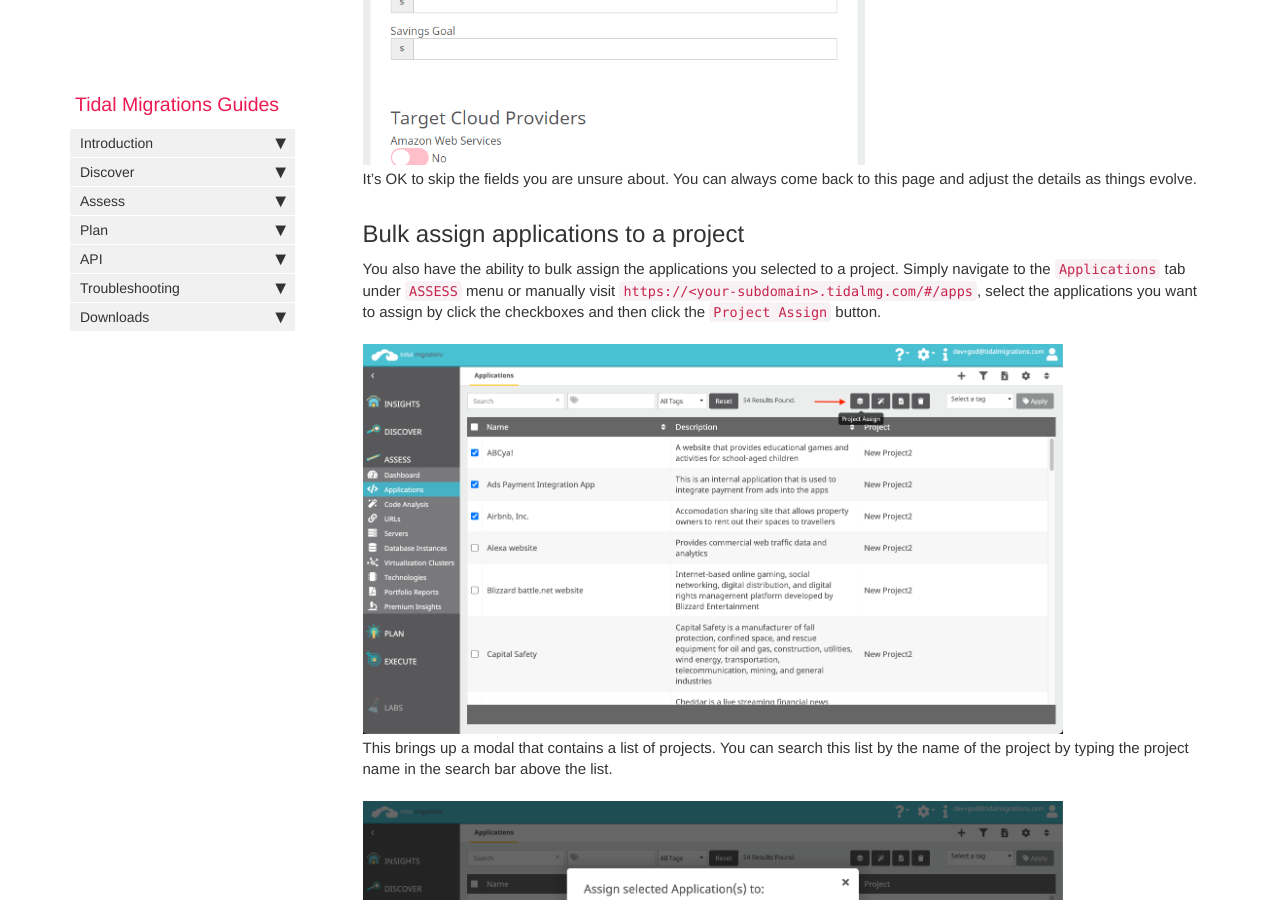
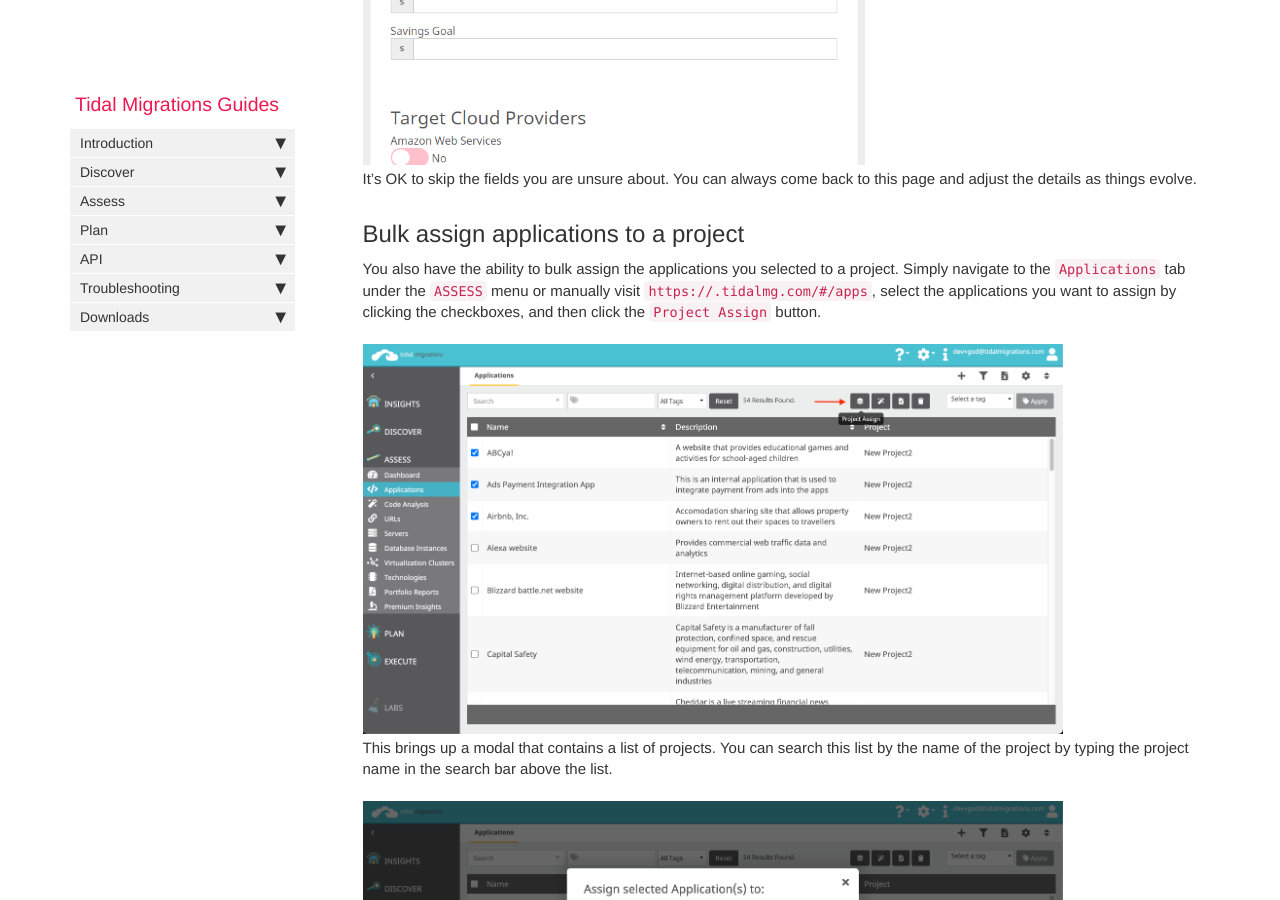
Before and after one commit to tidalmigrations/tidalmigrations.github.io, a Jekyll site: the page built from pages/user guides/assessment_projects.md, in a window 1280 px wide and 900 px high, scrolled down 2371 px. Built offline with Jekyll 4.4.1, drawn with Linux system fonts in a browser that asks for light colours; nearby versions of some CDN libraries; comment, search, counter and statistics services are not loaded.

Commit message:
content grammatically correct

```diff
--- a/pages/user guides/assessment_projects.md
+++ b/pages/user guides/assessment_projects.md
@@ -41,7 +41,7 @@ You will then be brought to a new page that allows you to set out some goals for
 It's OK to skip the fields you are unsure about. You can always come back to this page and adjust the details as things evolve.
 
 ## Bulk assign applications to a project
-You also have the ability to bulk assign the applications you selected to a project. Simply navigate to the `Applications` tab under `ASSESS` menu or manually visit `https://<your-subdomain>.tidalmg.com/#/apps`, select the applications you want to assign by click the checkboxes and then click the `Project Assign` button.
+You also have the ability to bulk assign the applications you selected to a project. Simply navigate to the `Applications` tab under the `ASSESS` menu or manually visit `https://.tidalmg.com/#/apps`, select the applications you want to assign by clicking the checkboxes, and then click the `Project Assign` button.
 
 {% include image.html file="projects_10.png" %}
 
```
